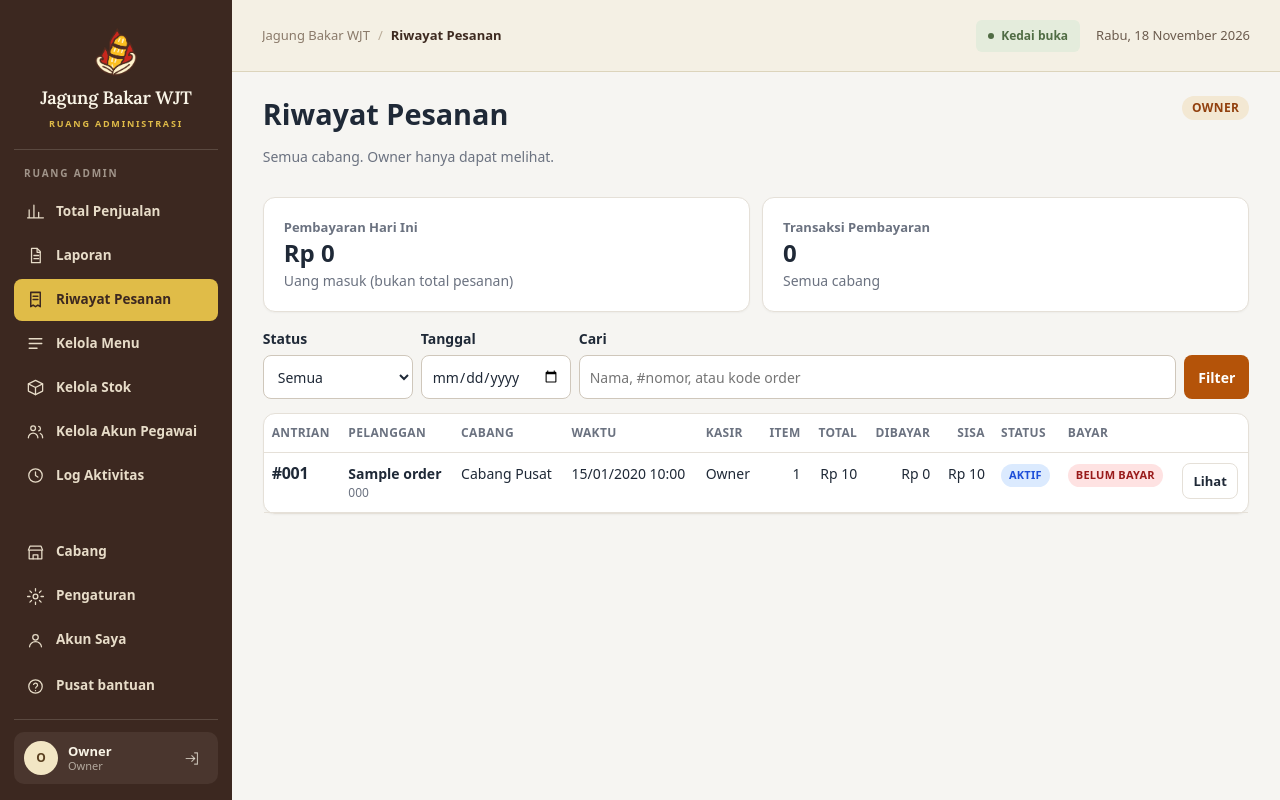
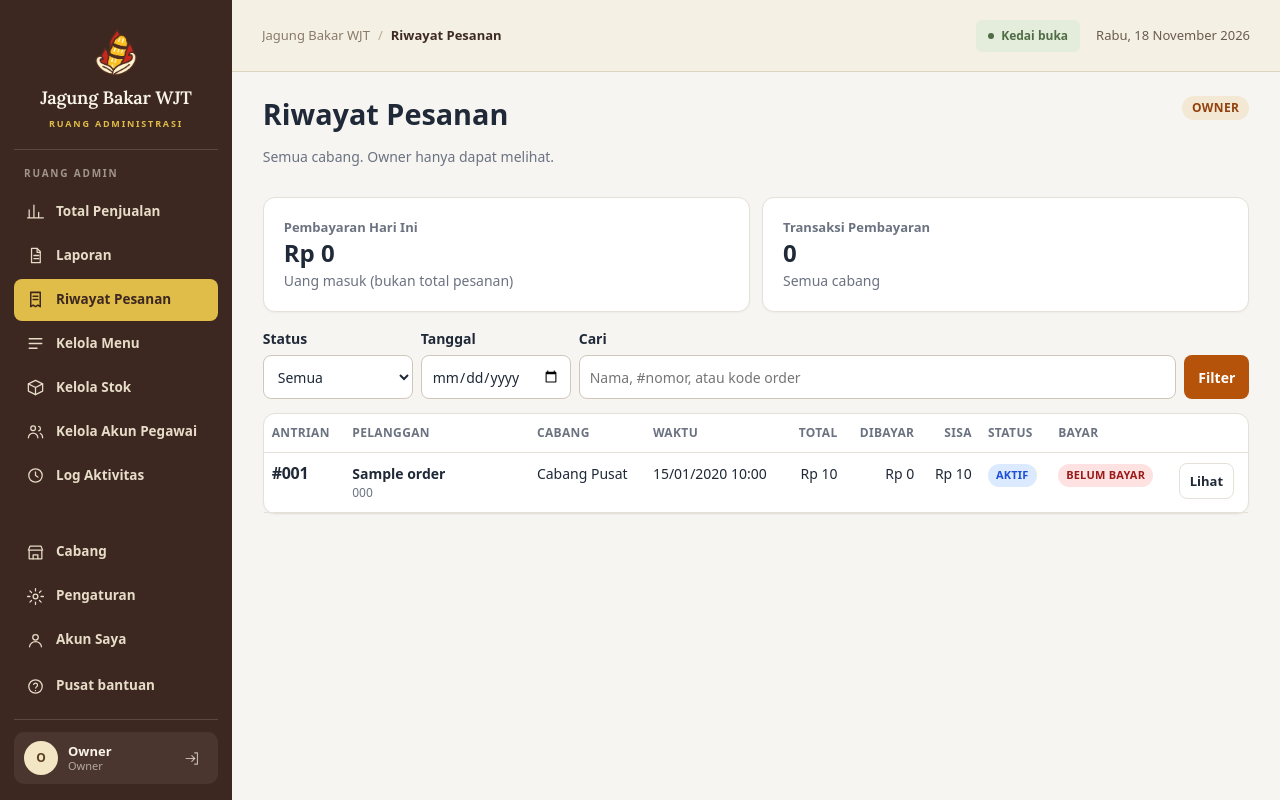
Before and after one commit to Mardiansyah-wq/kasir-warung-jagung, a Laravel app: page /owner/orders in a window 1280 px wide. Run offline with Laravel 12, Linux system fonts and the light colour scheme; a user stored in the database is signed in; data comes from the database, SQL or seed files in the repository; tables that the repository leaves empty hold one stand-in row (values such as "Sample post").

Commit message:
Rapikan tabel riwayat pesanan dan header struk

```diff
--- a/resources/views/layouts/app.blade.php
+++ b/resources/views/layouts/app.blade.php
@@ -481,6 +481,13 @@
             overflow-wrap: anywhere;
         }
 
+        .order-title-name {
+            display: -webkit-box;
+            overflow: hidden;
+            -webkit-box-orient: vertical;
+            -webkit-line-clamp: 2;
+        }
+
         h1 {
             margin: 0 0 4px;
             font-size: 1.5rem;
@@ -1955,6 +1962,7 @@
             font-weight: 700;
             letter-spacing: .02em;
             text-transform: uppercase;
+            white-space: nowrap;
         }
 
         .status-draft {
@@ -2362,6 +2370,31 @@
             min-height: 36px;
             padding: 6px 10px;
             font-size: 13px;
+        }
+
+        /* Order history table */
+        .orders-table {
+            min-width: 900px;
+        }
+
+        .orders-table th,
+        .orders-table td {
+            white-space: nowrap;
+        }
+
+        .orders-table td:nth-child(2) {
+            min-width: 170px;
+            white-space: normal;
+        }
+
+        @media (max-width: 1439px) {
+            .orders-table .col-secondary {
+                display: none;
+            }
+        }
+
+        table.data .btn {
+            white-space: nowrap;
         }
 
         .order-hero {
@@ -2460,6 +2493,17 @@
 
             .hide-mobile {
                 display: none !important;
+            }
+        }
+
+        /* Order history: keep cards until the wide table fits */
+        @media (max-width: 1279px) {
+            .orders-cards {
+                display: block;
+            }
+
+            .orders-table-wrap {
+                display: none;
             }
         }
 
--- a/resources/views/owner/orders/index.blade.php
+++ b/resources/views/owner/orders/index.blade.php
@@ -71,7 +71,7 @@
             <p class="muted">Pesanan dari seluruh cabang akan muncul di sini.</p>
         </div>
     @else
-        <div class="show-mobile">
+        <div class="show-mobile orders-cards">
             @foreach ($orders as $order)
                 @php
                     $paid = $order->paidAmount();
@@ -115,17 +115,17 @@
             @endforeach
         </div>
 
-        <div class="card hide-mobile" style="padding: 0">
+        <div class="card hide-mobile orders-table-wrap" style="padding: 0">
             <div class="table-wrap">
-                <table class="data">
+                <table class="data orders-table">
                     <thead>
                         <tr>
                             <th>Antrian</th>
                             <th>Pelanggan</th>
                             <th>Cabang</th>
                             <th>Waktu</th>
-                            <th>Kasir</th>
-                            <th class="amount">Item</th>
+                            <th class="col-secondary">Kasir</th>
+                            <th class="amount col-secondary">Item</th>
                             <th class="amount">Total</th>
                             <th class="amount">Dibayar</th>
                             <th class="amount">Sisa</th>
@@ -149,8 +149,8 @@
                                 </td>
                                 <td>{{ $order->branch?->name ?? '—' }}</td>
                                 <td>{{ $order->created_at?->format('d/m/Y H:i') }}</td>
-                                <td>{{ $order->creator?->name ?? '—' }}</td>
-                                <td class="amount">{{ $order->items_count }}</td>
+                                <td class="col-secondary">{{ $order->creator?->name ?? '—' }}</td>
+                                <td class="amount col-secondary">{{ $order->items_count }}</td>
                                 <td class="amount">Rp {{ number_format((float) $order->total_amount, 0, ',', '.') }}</td>
                                 <td class="amount">{{ $order->isCancelled() ? '—' : 'Rp '.number_format($paid, 0, ',', '.') }}</td>
                                 <td class="amount">{{ $order->isCancelled() ? '—' : 'Rp '.number_format($due, 0, ',', '.') }}</td>
--- a/resources/views/owner/orders/show.blade.php
+++ b/resources/views/owner/orders/show.blade.php
@@ -6,7 +6,7 @@
     <div class="page-head no-print">
         <div>
             <h1>Pesanan {{ $order->queueLabel() }}</h1>
-            <p class="muted">{{ $order->customer_name }} · {{ $order->branch?->name }} · {{ $order->order_code }}</p>
+            <p class="muted order-title-name">{{ $order->customer_name }} · {{ $order->branch?->name }} · {{ $order->order_code }}</p>
         </div>
         <div class="cart-controls" style="margin-top: 0">
             <a href="{{ route('owner.orders.index') }}" class="btn btn-sm btn-ghost">← Riwayat</a>
--- a/resources/views/staff/orders/show.blade.php
+++ b/resources/views/staff/orders/show.blade.php
@@ -11,7 +11,7 @@
     <div class="page-head no-print">
         <div>
             <h1>Pesanan {{ $order->queueLabel() }}</h1>
-            <p class="muted">{{ $order->customer_name }} · {{ $order->order_code }}</p>
+            <p class="muted order-title-name">{{ $order->customer_name }} · {{ $order->order_code }}</p>
         </div>
         <div class="cart-controls" style="margin-top: 0">
             <a href="{{ route('staff.orders.index') }}" class="btn btn-sm btn-ghost">← Riwayat</a>
```
Also changed, not shown: resources/views/staff/orders/index.blade.php (+7 -7 lines).
